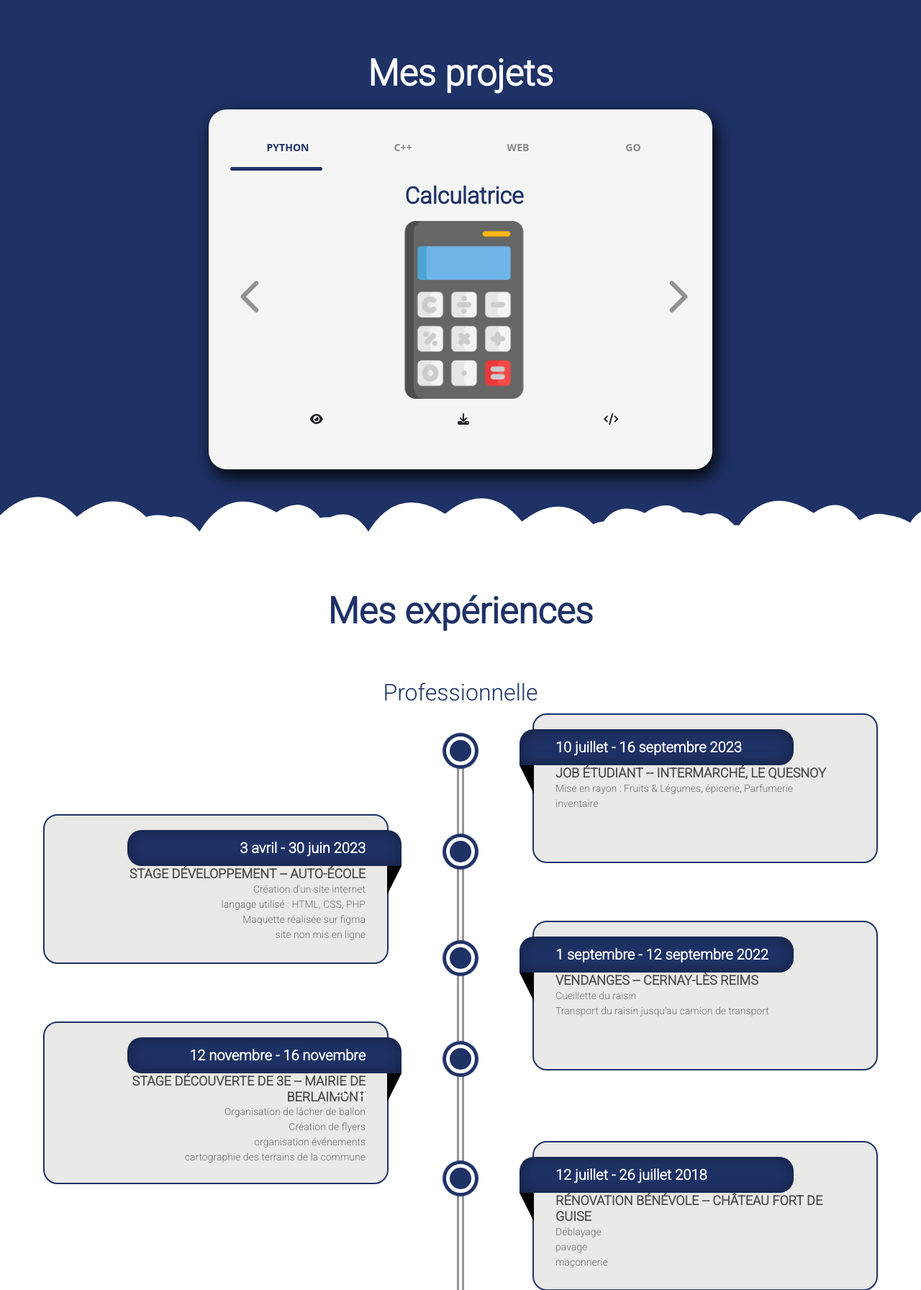
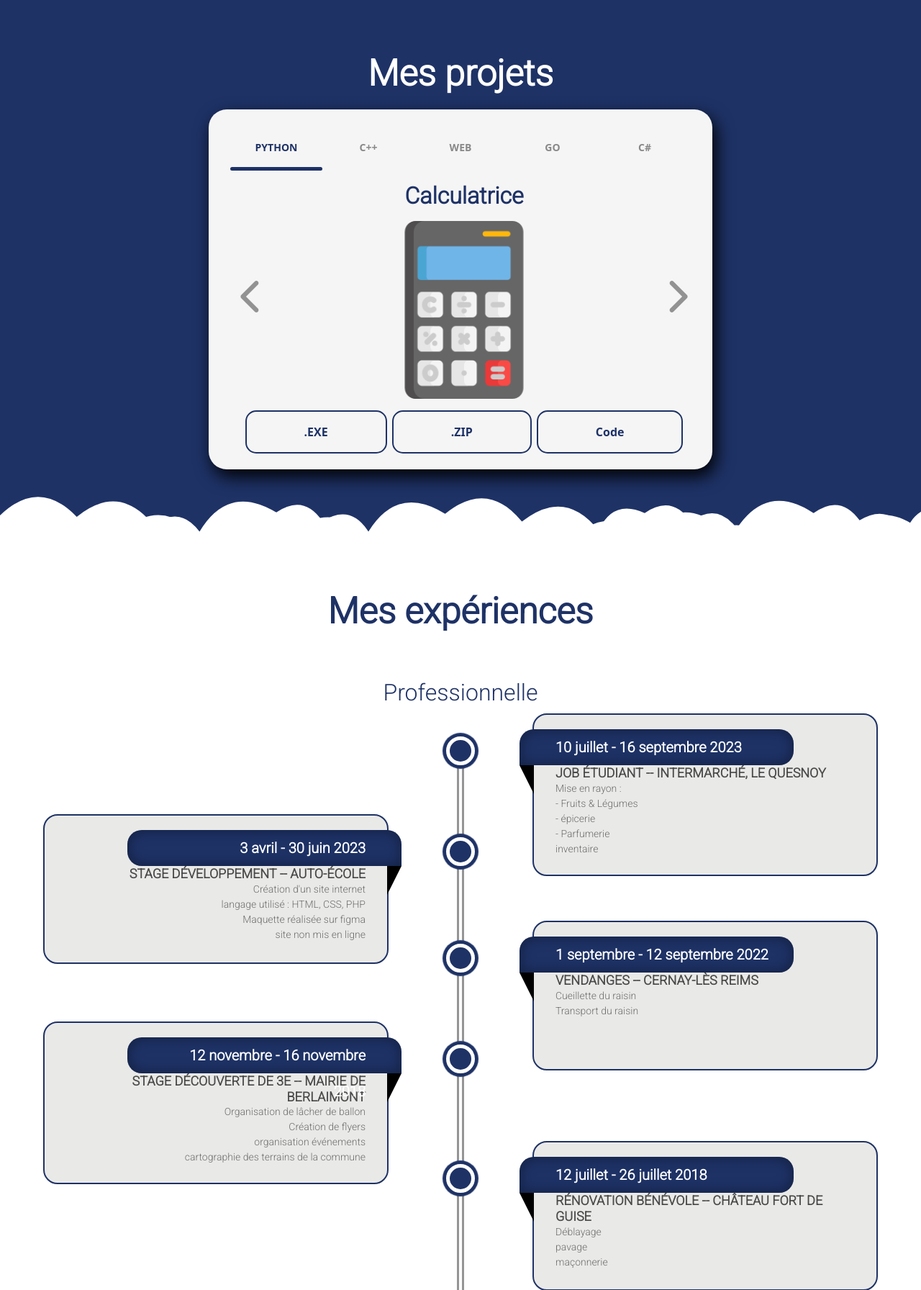
Before and after one commit to Geoffreyriv974/Portfolio, a PHP site: page / in a window 1280 px wide. Shown: the part 1587-3379 px from the top of the page at 72% size. Run offline with PHP 8.4, Linux system fonts and the light colour scheme; some libraries are stand-ins or nearby versions.

Commit message:
Rajour projet c# -> blackjack

```diff
--- a/index.php
+++ b/index.php
@@ -105,6 +105,7 @@
                         <li><span class="color_yellow">Python</span></li>
                         <li><span class="color_blue">C</span></li>
                         <li><span class="color_pink">C++</span></li>
+                        <li><span class="color_light_green">C#</span></li>
                         <li><span class="color_green">API</span></li>
                         <li><span class="color_blue">GO</span></li>
                     </ul>
@@ -166,6 +167,9 @@
                 <div  onclick="changeTab(3)">
                     <i></i> Go
                 </div>
+                <div  onclick="changeTab(4)">
+                    <i></i> C#
+                </div>
             </div>
             <div class="tab-indicator"></div>
             <div class="tab-body">
@@ -175,14 +179,14 @@
                         <img src="image/calculator.png" class="picture_project" alt="calculatrice"/>
                         <div class="icon-project">
                             <a href="project/python/calculatrice.exe">
-                                <i class="fa-solid fa-eye"></i>
+                                <p class="btn-download-type">.EXE</p>
                             </a>
                             <a href="project/python/calculatrice.zip">
-                                <i class="fa-solid fa-download"></i>
+                                <p class="btn-download-type">.ZIP</p>
                             </a>
                             <div class="button-container">
                                 <button id="myButton">
-                                    <i class="fa-solid fa-code"></i>
+                                    <p class="btn-download-type">Code</p>
                                 </button>
                                 <div id="popup" class="popup pop-1">
                                     <ul>
@@ -204,14 +208,14 @@
                     <img src="image/donjon.png" class="picture_project" alt="donjon"/>
                     <div class="icon-project">
                         <a href="project/c++/Dungeon_and_monsters.exe">
-                            <i class="fa-solid fa-eye"></i>
+                            <p class="btn-download-type">.EXE</p>
                         </a>
                         <a href="project/c++/Dungeon%20and%20monsters.zip">
-                            <i class="fa-solid fa-download"></i>
+                            <p class="btn-download-type">.ZIP</p>
                         </a>
                         <div class="button-container">
                             <button id="myButton">
-                                <i class="fa-solid fa-code"></i>
+                                <p class="btn-download-type">Code</p>
                             </button>
                             <div id="popup" class="popup pop-1">
                                 <ul>
@@ -226,14 +230,14 @@
                     <img src="image/sport-car.png" class="picture_project" alt="voiture"/>
                     <div class="icon-project">
                         <a href="project/web/site_auto_école/index.html">
-                            <i class="fa-solid fa-eye"></i>
+                            <p class="btn-download-type">view</p>
                         </a>
                         <a href="project/web/site_auto_école.zip">
-                            <i class="fa-solid fa-download"></i>
+                            <p class="btn-download-type">.ZIP</p>
                         </a>
                         <div class="button-container">
                             <button id="myButton">
-                                <i class="fa-solid fa-code"></i>
+                                <p class="btn-download-type">Code</p>
                             </button>
                             <div id="popup" class="popup pop-3">
                                 <ul>
@@ -250,11 +254,11 @@
                     <img src="image/musique.png" class="picture_project" alt="Radio"/>
                     <div class="icon-project">
                         <a href="#">
-                            <i class="fa-solid fa-download"></i>
+                            <p class="btn-download-type">.ZIP</p>
                         </a>
                         <div class="button-container">
                             <button id="myButton">
-                                <i class="fa-solid fa-code"></i>
+                                <p class="btn-download-type">Code</p>
                             </button>
                             <div id="popup" class="popup pop-6">
                                 <ul>
@@ -264,6 +268,28 @@
                                     <li class="color_yellow">JavaScript</li>
                                     <li class="color_brown">MySQL</li>
                                     <li class="color_green">API</li>
+                                </ul>
+                            </div>
+                        </div>
+                    </div>
+                </div>
+                <div class="project-info">
+                    <h5>BlackJack</h5>
+                    <img src="image/jeu.png" class="picture_project" alt="blackjack"/>
+                    <div class="icon-project">
+                        <a href="#">
+                            <p class="btn-download-type">.EXE</p>
+                        </a>
+                        <a href="#">
+                            <p class="btn-download-type">.ZIP</p>
+                        </a>
+                        <div class="button-container">
+                            <button id="myButton">
+                                <p class="btn-download-type">Code</p>
+                            </button>
+                            <div id="popup" class="popup pop-1">
+                                <ul>
+                                    <li class="color_light_green">C#</li>
                                 </ul>
                             </div>
                         </div>
@@ -282,7 +308,10 @@
                     <span class="year">10 juillet - 16 septembre 2023</span>
                     <h3 class="title">Job étudiant -- Intermarché, Le Quesnoy</h3>
                     <p class="description">
-                        Mise en rayon : Fruits & Légumes, épicerie, Parfumerie<br>
+                        Mise en rayon :<br>
+                        - Fruits & Légumes<br>
+                        - épicerie<br>
+                        - Parfumerie<br>
                         inventaire
                     </p>
                 </div>
@@ -305,7 +334,7 @@
                     <h3 class="title">Vendanges -- Cernay-Lès Reims</h3>
                     <p class="description">
                         Cueillette du raisin<br>
-                        Transport du raisin jusqu'au camion de transport
+                        Transport du raisin
                     </p>
                 </div>
             </div>
```
